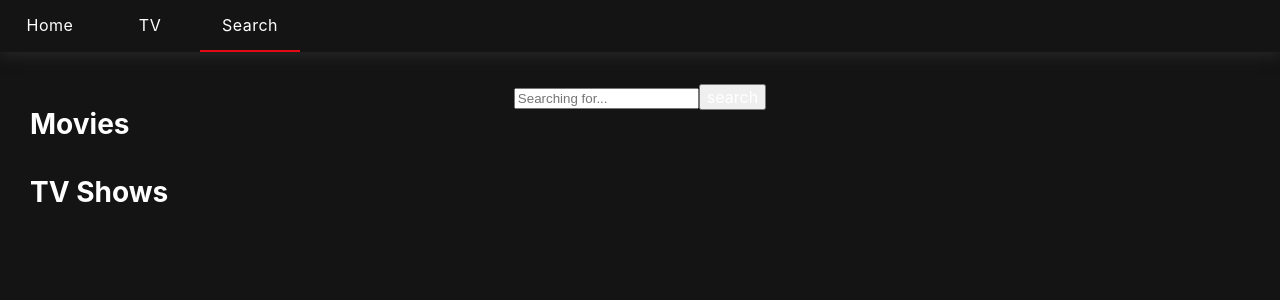
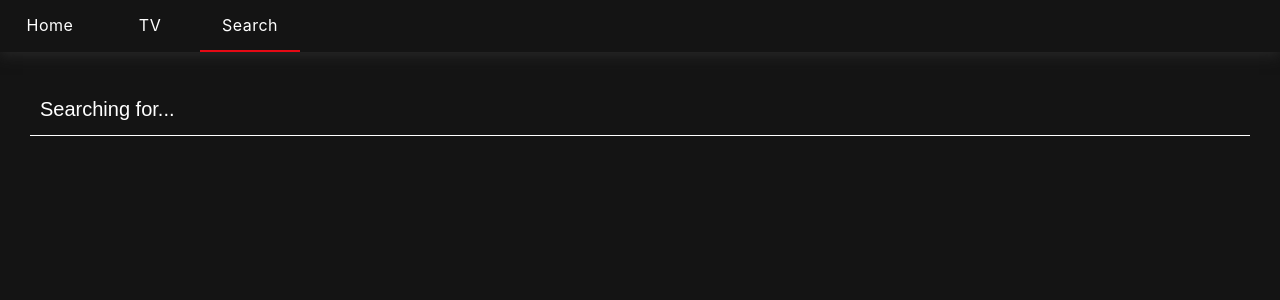
Before and after one commit to ro-ssang/nomflix, a React app: page /search in a window 1280 px wide. Shown: the top 300 px of the page. Built offline with nearby package versions, Linux system fonts and the light colour scheme.

Commit message:
Update search component

```diff
--- a/src/pages/Search/SearchPresenter.jsx
+++ b/src/pages/Search/SearchPresenter.jsx
@@ -5,9 +5,27 @@ import PropTypes from 'prop-types';
 import Loader from '@components/Loader';
 import Poster from '@components/Poster';
 
-const SearchForm = styled.form``;
-const SeacrhInput = styled.input``;
-const SearchButton = styled.button``;
+const SearchForm = styled.form`
+  display: flex;
+  padding: 0 30px;
+  width: 100%;
+  max-width: 1440px;
+`;
+const SeacrhInput = styled.input`
+  flex: 3;
+  padding: 14px 10px;
+  margin-bottom: 40px;
+  background-color: inherit;
+  border: none;
+  border-bottom: 1px solid ${(props) => props.theme.$white};
+  color: ${(props) => props.theme.$white};
+  font-size: 20px;
+  outline: none;
+  &::placeholder {
+    font-size: 20px;
+    color: inherit;
+  }
+`;
 const SectionWrapper = styled.section`
   padding: 0 30px;
   width: 100%;
@@ -34,14 +52,13 @@ const SearchPresenter = ({ term, onChange, onSubmit, loading, movies, shows, err
     <MainWrapper>
       <SearchForm onSubmit={onSubmit}>
         <SeacrhInput type="text" placeholder="Searching for..." value={term} onChange={onChange} />
-        <SearchButton type="submit">search</SearchButton>
       </SearchForm>
       {loading ? (
         <Loader />
       ) : (
         <>
           <SectionWrapper>
-            <SectionTitle>Movies</SectionTitle>
+            {movies && movies.length > 0 && <SectionTitle>Movies</SectionTitle>}
             <PosterList>
               {movies &&
                 movies.length > 0 &&
@@ -58,7 +75,7 @@ const SearchPresenter = ({ term, onChange, onSubmit, loading, movies, shows, err
             </PosterList>
           </SectionWrapper>
           <SectionWrapper>
-            <SectionTitle>TV Shows</SectionTitle>
+            {shows && shows.length > 0 && <SectionTitle>TV Shows</SectionTitle>}
             <PosterList>
               {shows &&
                 shows.length > 0 &&
```
